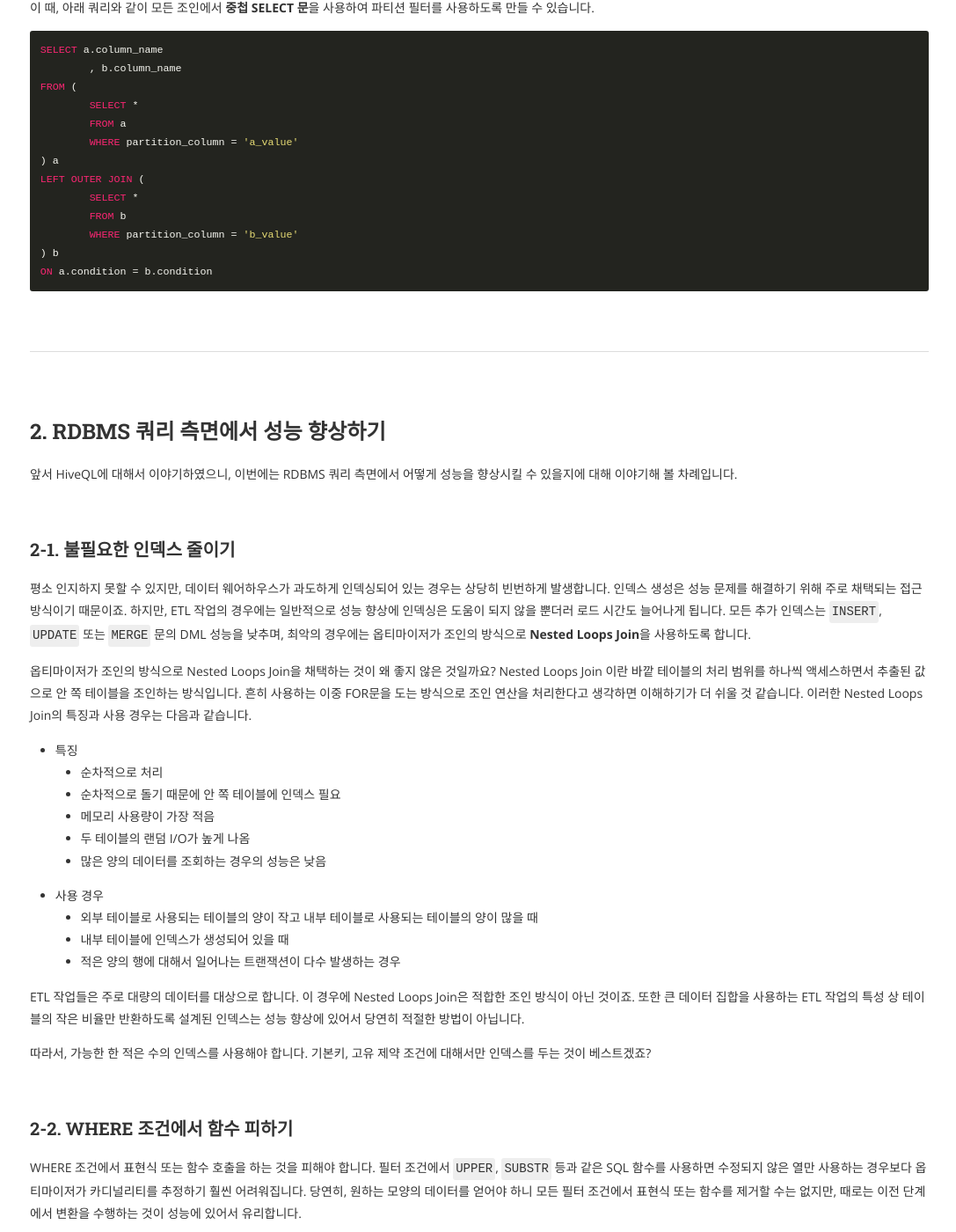
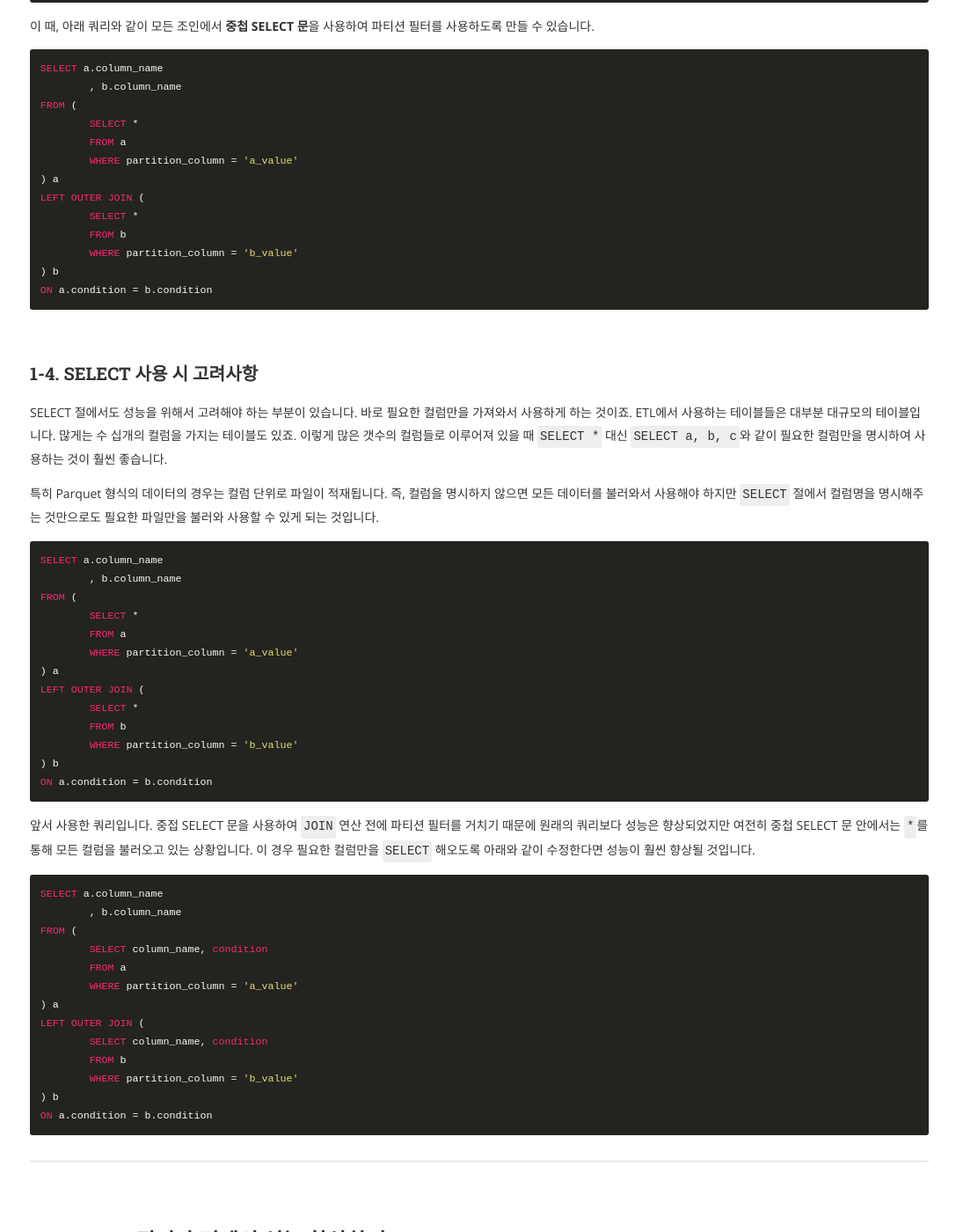
Before and after one commit to kurossncsoft/kurossncsoft.github.io, a Jekyll site: the page built from _posts/2021-11-05-etl-performace-tips.md, in a window 1280 px wide and 1400 px high, scrolled down 3118 px. Shown: the whole window at 88% size, without its empty margins (95-1182 px from the left). Built offline with Jekyll 4.4.1, drawn with Linux system fonts in a browser that asks for light colours; nearby versions of some CDN libraries; comment, search, counter and statistics services are not loaded.

Commit message:
Update 2021-11-05-etl-performace-tips.md

````diff
--- a/_posts/2021-11-05-etl-performace-tips.md
+++ b/_posts/2021-11-05-etl-performace-tips.md
@@ -116,6 +117,44 @@ ON a.condition = b.condition
 ```
 
 <br />
+
+### 1-4. SELECT 사용 시 고려사항
+SELECT 절에서도 성능을 위해서 고려해야 하는 부분이 있습니다. 바로 필요한 컬럼만을 가져와서 사용하게 하는 것이죠. ETL에서 사용하는 테이블들은 대부분 대규모의 테이블입니다. 많게는 수 십개의 컬럼을 가지는 테이블도 있죠. 이렇게 많은 갯수의 컬럼들로 이루어져 있을 때 `SELECT *` 대신 `SELECT a, b, c`와 같이 필요한 컬럼만을 명시하여 사용하는 것이 훨씬 좋습니다.
+
+특히 Parquet 형식의 데이터의 경우는 컬럼 단위로 파일이 적재됩니다. 즉, 컬럼을 명시하지 않으면 모든 데이터를 불러와서 사용해야 하지만 `SELECT` 절에서 컬럼명을 명시해주는 것만으로도 필요한 파일만을 불러와 사용할 수 있게 되는 것입니다.
+
+```sql
+SELECT a.column_name
+	, b.column_name
+FROM (
+	SELECT *
+	FROM a
+	WHERE partition_column = 'a_value'
+) a
+LEFT OUTER JOIN (
+	SELECT *
+	FROM b
+	WHERE partition_column = 'b_value'
+) b
+ON a.condition = b.condition
+```
+앞서 사용한 쿼리입니다. 중접 SELECT 문을 사용하여 `JOIN` 연산 전에 파티션 필터를 거치기 때문에 원래의 쿼리보다 성능은 향상되었지만 여전히 중첩 SELECT 문 안에서는 `*`를 통해 모든 컬럼을 불러오고 있는 상황입니다. 이 경우 필요한 컬럼만을 `SELECT` 해오도록 아래와 같이 수정한다면 성능이 훨씬 향상될 것입니다.
+
+```sql
+SELECT a.column_name
+	, b.column_name
+FROM (
+	SELECT column_name, condition
+	FROM a
+	WHERE partition_column = 'a_value'
+) a
+LEFT OUTER JOIN (
+	SELECT column_name, condition
+	FROM b
+	WHERE partition_column = 'b_value'
+) b
+ON a.condition = b.condition
+```
 
 ---
 
````
Also changed, not shown: other parts of _posts/2021-11-05-etl-performace-tips.md (+1 -0 lines).
